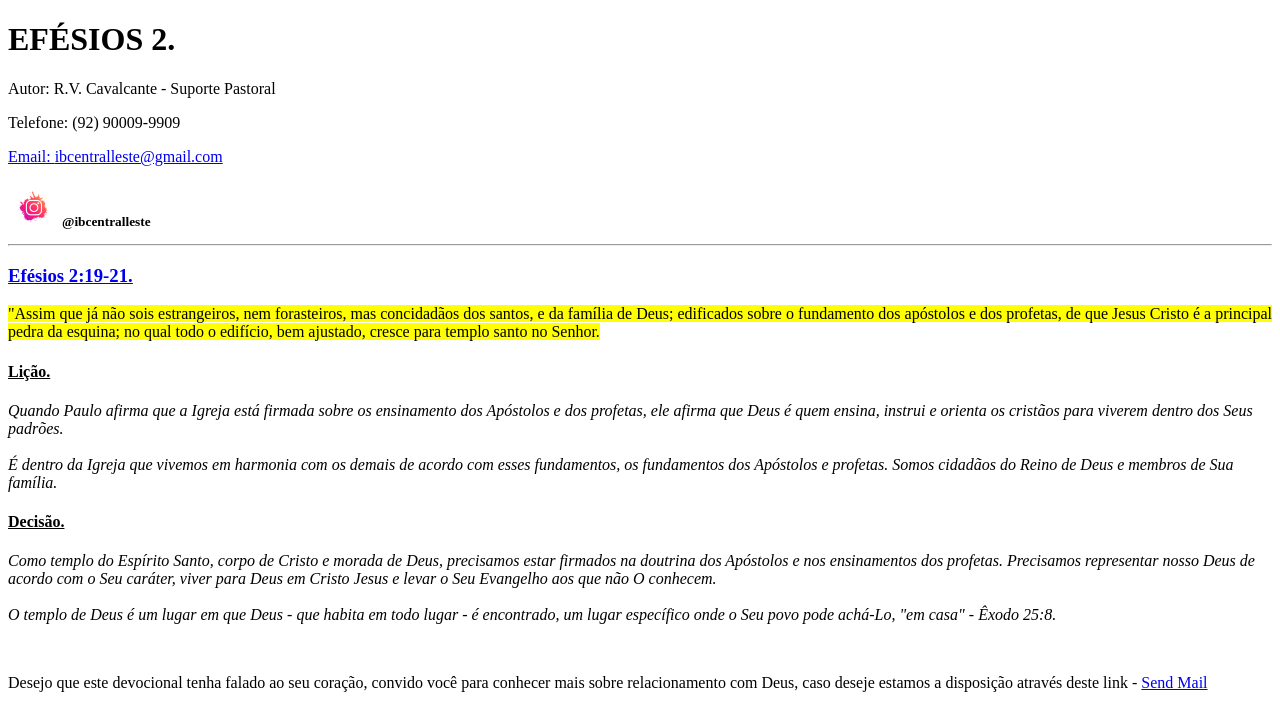
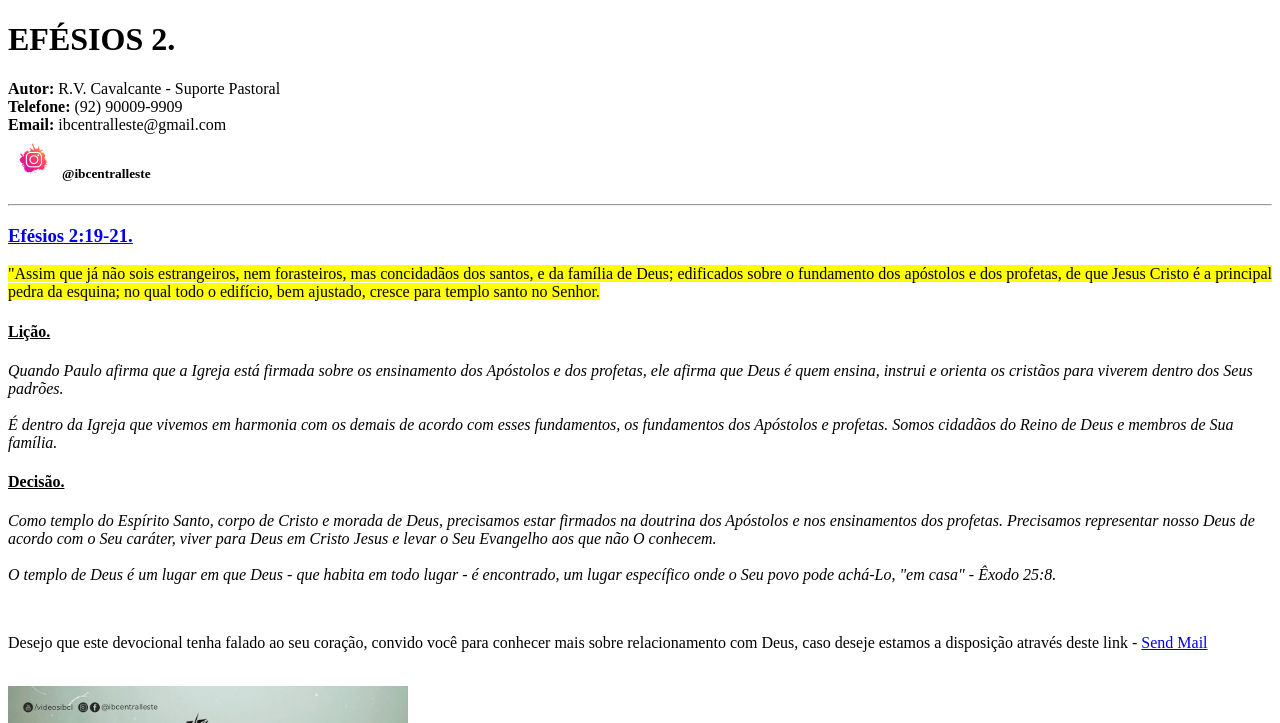
Before and after one commit to defsfelix/CursoDEV, a plain HTML site: page desafiohtml/index.html in a window 1280 px wide. Shown: the top 723 px of the page. Drawn offline with Linux system fonts and the light colour scheme.

Commit message:
coreção codigo desafiohtml

```diff
--- a/desafiohtml/index.html
+++ b/desafiohtml/index.html
@@ -1,17 +1,20 @@
 <!DOCTYPE html>
 <html>
+
 <head>
     <title>Meu Devocional Diário</title>
     <meta charset="utf-8">
 </head>
+
 <body>
     <h1>EFÉSIOS 2.</h1>
-        <p>Autor: R.V. Cavalcante - Suporte Pastoral</p>
-        <p>Telefone: (92) 90009-9909</p>
-        <a href="http://www.google.com">
-        <p>Email: <a href="ibcentralleste@gmail.com">ibcentralleste@gmail.com</a></p>
+    <p>
+        <strong>Autor:</strong> R.V. Cavalcante - Suporte Pastoral<br>
+        <strong>Telefone:</strong> (92) 90009-9909<br>
+        <strong>Email:</strong> ibcentralleste@gmail.com<br>
         <a href="https://www.instagram.com/p/COgPZkthSea/"><img src="imagens/iconeinsta.png" width="50"></a>
         <b><sup>@ibcentralleste</sup></b>
+    </p>
     <hr>
     <h3><ins><a href="https://www.bible.com/pt/bible/211/EPH.2.NTLH">Efésios 2:19-21.</a></ins></h3>
     <p><mark>"Assim que já não sois estrangeiros, nem forasteiros, mas concidadãos dos santos,
@@ -37,8 +40,10 @@
     <p>Desejo que este devocional tenha falado ao seu coração,
         convido você para conhecer mais sobre relacionamento com Deus,
         caso deseje estamos a disposição através deste link -
-              <a href="mailto:ibcentralleste@gmail.com" target="_top"> Send Mail</a></p>
+        <a href="mailto:ibcentralleste@gmail.com" target="_top"> Send Mail</a>
+    </p>
     <br>
     <img src="imagens/efesios220.jpeg" width="400">
 </body>
+
 </html>
```
Also changed, not shown: index.html (+2 -0 lines). Lines whose indentation alone changed are shown as unchanged.
